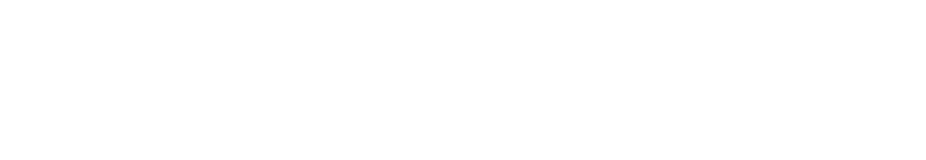
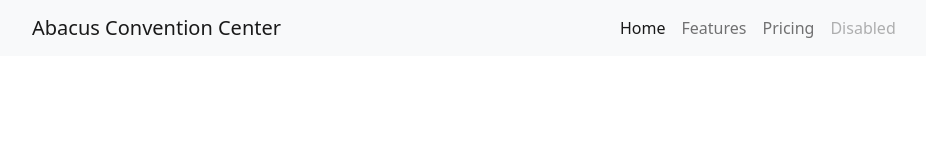
Before and after one commit to rakibul181/Convention-Center, a plain HTML site: page index.html in a window 1280 px wide. Shown: the whole page, without its empty margins (28-954 px from the left). Drawn offline with nearby package versions, Linux system fonts and the light colour scheme.

Commit message:
nav bar added

```diff
--- a/index.html
+++ b/index.html
@@ -1,5 +1,6 @@
 <!DOCTYPE html>
 <html lang="en">
+
 <head>
     <meta charset="UTF-8">
     <meta http-equiv="X-UA-Compatible" content="IE=edge">
@@ -10,8 +11,37 @@
     <link rel="stylesheet" href="style.css">
     <title> Convention Center</title>
 </head>
+
 <body>
+    <header>
+
+        <nav class="navbar navbar-expand-lg bg-light">
+            <div class="container-fluid">
+                <div class="col-md-6 px-5 ">
+                    <a class="navbar-brand font-weight-700"  href="#">Abacus Convention Center</a>
+                </div>
+                <div class="col-md-6">
+                    <button class="navbar-toggler" type="button" data-bs-toggle="collapse"
+                    data-bs-target="#navbarNavAltMarkup" aria-controls="navbarNavAltMarkup" aria-expanded="false"
+                    aria-label="Toggle navigation">
+                    <span class="navbar-toggler-icon"></span>
+                </button>
+                <div class="collapse navbar-collapse" id="navbarNavAltMarkup">
+                    <div class="navbar-nav">
+                        <a class="nav-link active" aria-current="page" href="#">Home</a>
+                        <a class="nav-link" href="#">Features</a>
+                        <a class="nav-link" href="#">Pricing</a>
+                        <a class="nav-link disabled">Disabled</a>
+                    </div>
+                </div>
+                </div>
+            </div>
+        </nav>
+        </div>
+
+    </header>
     <!-- Bootstrap JS CDN -->
     <script src="https://cdn.jsdelivr.net/npm/bootstrap@5.2.0/dist/js/bootstrap.bundle.min.js"></script>
 </body>
+
 </html>
```
